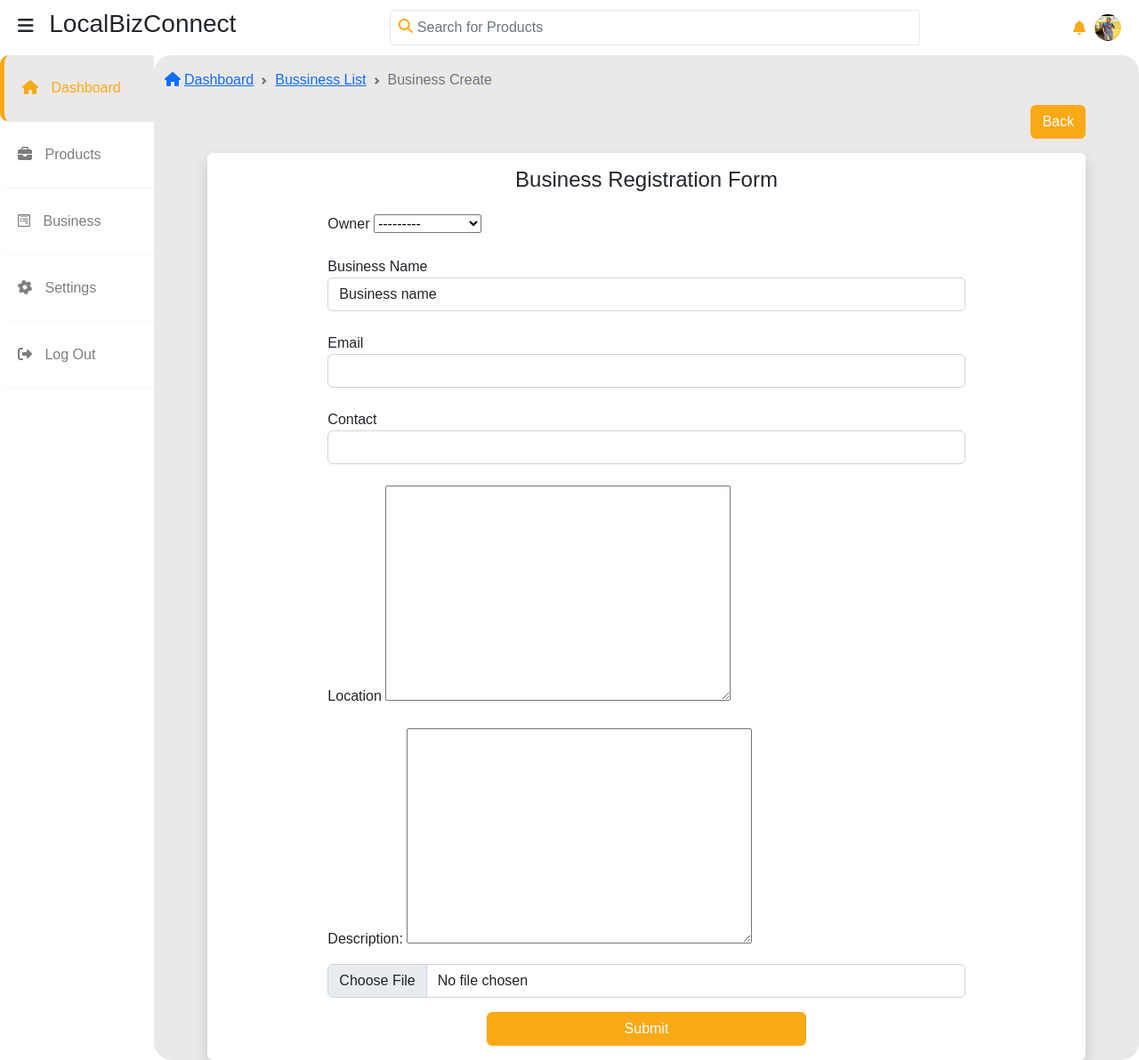
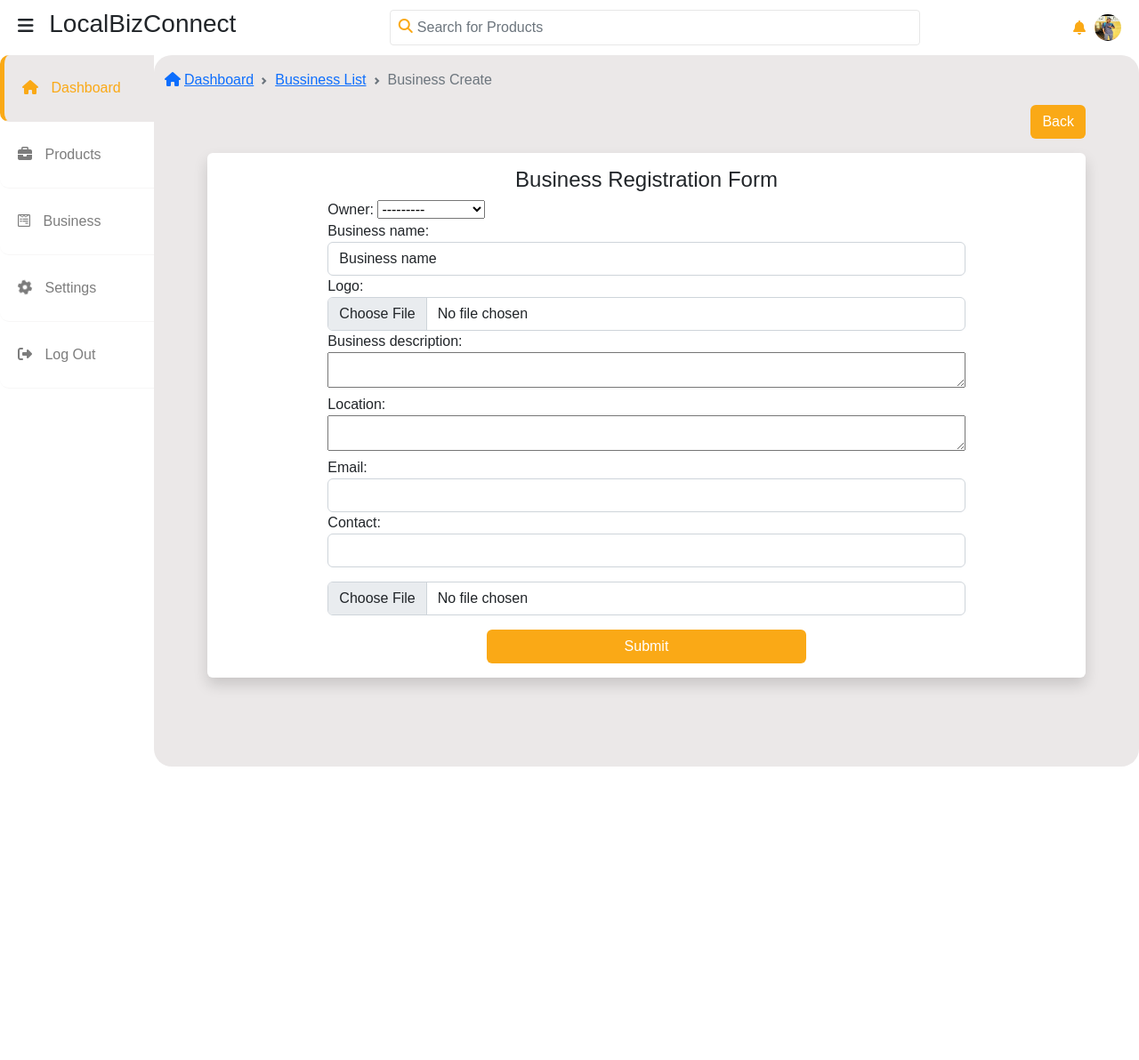
Before and after one commit to namutala/website, a Django app: page /business/new/ in a window 1280 px wide. Shown: the whole page at 89% size. After the commit the page ends 862 px from the top, so only its background shows below. Run offline with Django 5.2, Linux system fonts and the light colour scheme; a user stored in the database is signed in; data comes from the database, SQL or seed files in the repository; some libraries are stand-ins or nearby versions.

Commit message:
business register page

```diff
--- a/business/templates/business/business_create.html
+++ b/business/templates/business/business_create.html
@@ -18,7 +18,9 @@
       </div>
          <form method="POST" enctype="multipart/form-data" class="w-75 mx-auto">
           {% csrf_token %}
-          <div class="form-group mt-4">
+
+          {{ form }}
+          <!-- <div class="form-group mt-4">
             <label>Owner</label>
                 {{ form.owner }}
           </div>
@@ -41,7 +43,7 @@
           <div class="form-group mt-4">
             <label>Description:</label>
             {{ form.business_description }}
-          </div>
+          </div> -->
 
           <div class="container p-0 my-3 text-center">
             <input type="file" name="photos" class="form-control" />
--- a/static/base.css
+++ b/static/base.css
@@ -176,3 +176,8 @@ i{
 .profile form a, .profile form .helptext{
     display: none!important;
 }
+
+textarea{
+    width: 100%;
+    height: 40px;
+}
```
